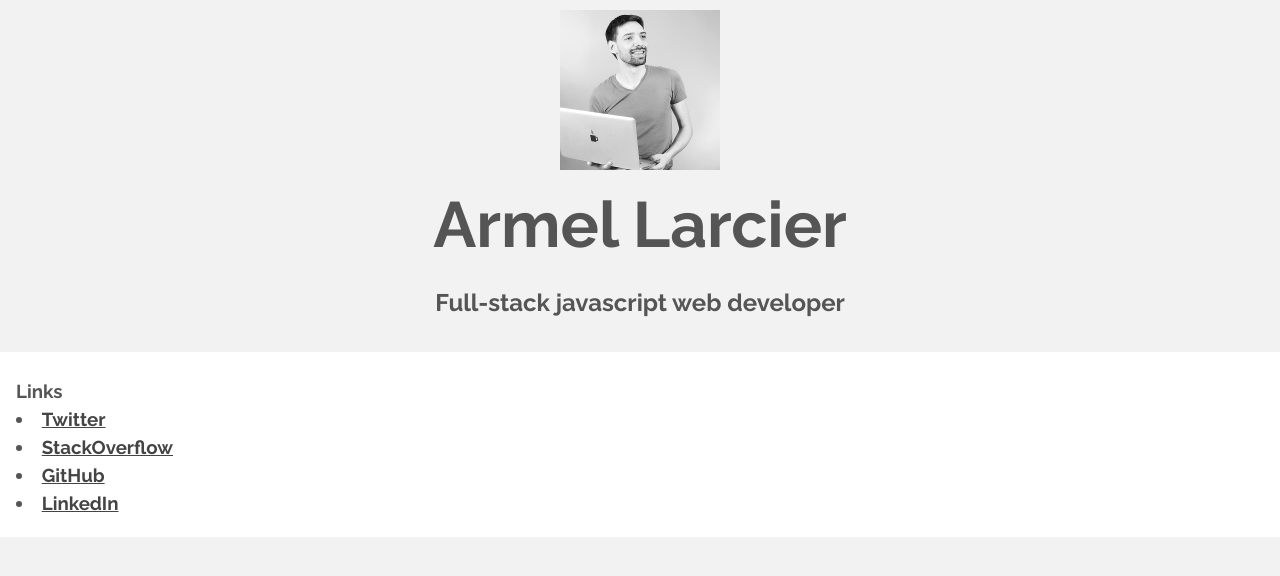
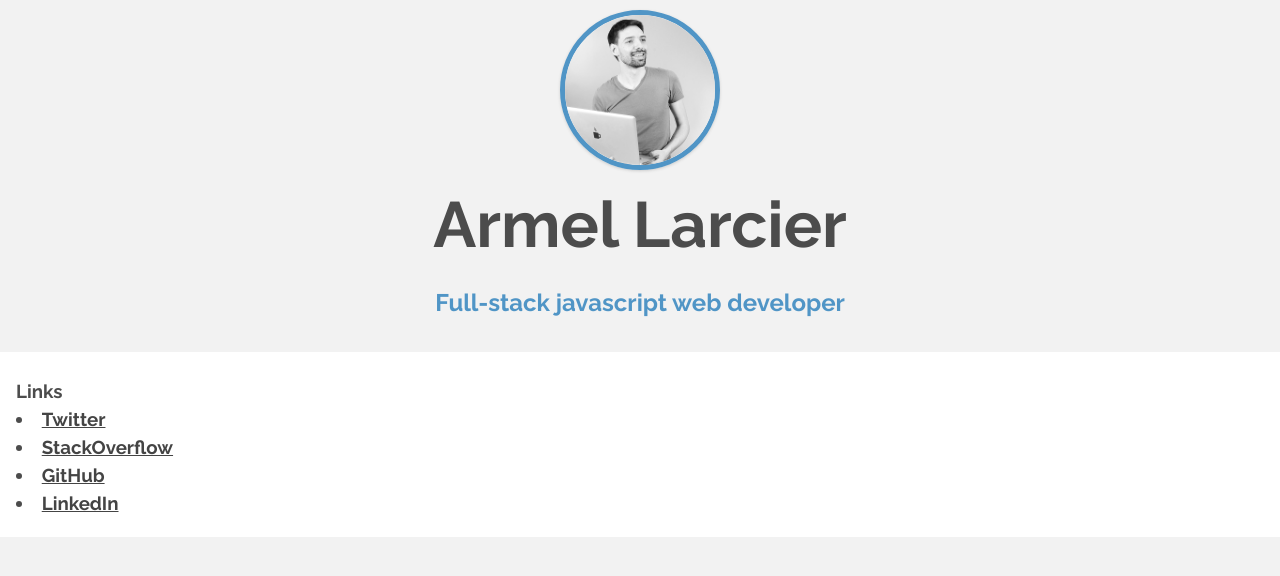
Before and after one commit to armellarcier/armellarcier.github.io.code, a website: page src/index.pug in a window 1280 px wide. Drawn offline with nearby package versions, Linux system fonts and the light colour scheme; files that its build step writes are made by us from their sources.

Commit message:
feat(style): colors

```diff
--- a/src/_data/globals.pug.json
+++ b/src/_data/globals.pug.json
@@ -5,6 +5,7 @@
     "title": "Armel Larcier - Full-stack javascript web developer",
     "images": {
         "header": {
+            "className": "profile",
             "url": "/assets/img/armel-larcier.png",
             "width": "160",
             "height": "160"
--- a/src/_partials/header.pug
+++ b/src/_partials/header.pug
@@ -1,5 +1,5 @@
 header#header
-    img(src=images.header.url width=images.header.width height=images.header.height)
+    img(src=images.header.url width=images.header.width height=images.header.height class=images.header.className)
     h1
         span= firstname
         |
--- a/src/sass/_base.scss
+++ b/src/sass/_base.scss
@@ -8,7 +8,7 @@
 
 body {
   font-family: 'Raleway', Arial, sans-serif;
-  color: #555;
+  color: $color-primary;
   font-size: 100%;
   line-height: 1.5;
   background-color: #f2f2f2;
--- /dev/null
+++ b/src/sass/_colors.scss
@@ -0,0 +1,2 @@
+$color-primary: #4c4c4c;
+$color-secondary: #5095c6;
--- a/src/sass/_header.scss
+++ b/src/sass/_header.scss
@@ -2,6 +2,14 @@
 {
     padding: 10px;
     text-align: center;
+    img.profile{
+        border-radius: 100%;
+        border: 5px solid $color-secondary;
+        box-shadow: 0 1px 3px #ccc;
+    }
+    h2{
+        color: $color-secondary;
+    }
 }
 #header h1
 {
--- a/src/sass/style.scss
+++ b/src/sass/style.scss
@@ -1,3 +1,4 @@
+@import "colors";
 @import "base";
 @import "utils";
 @import "header";
```
